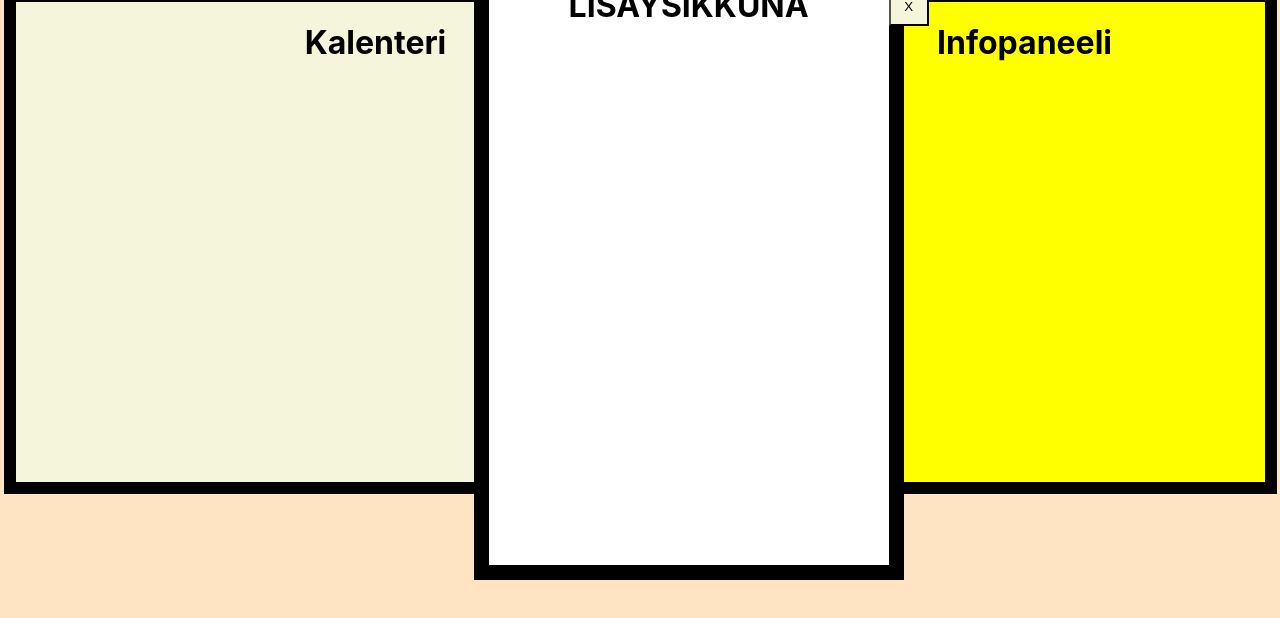
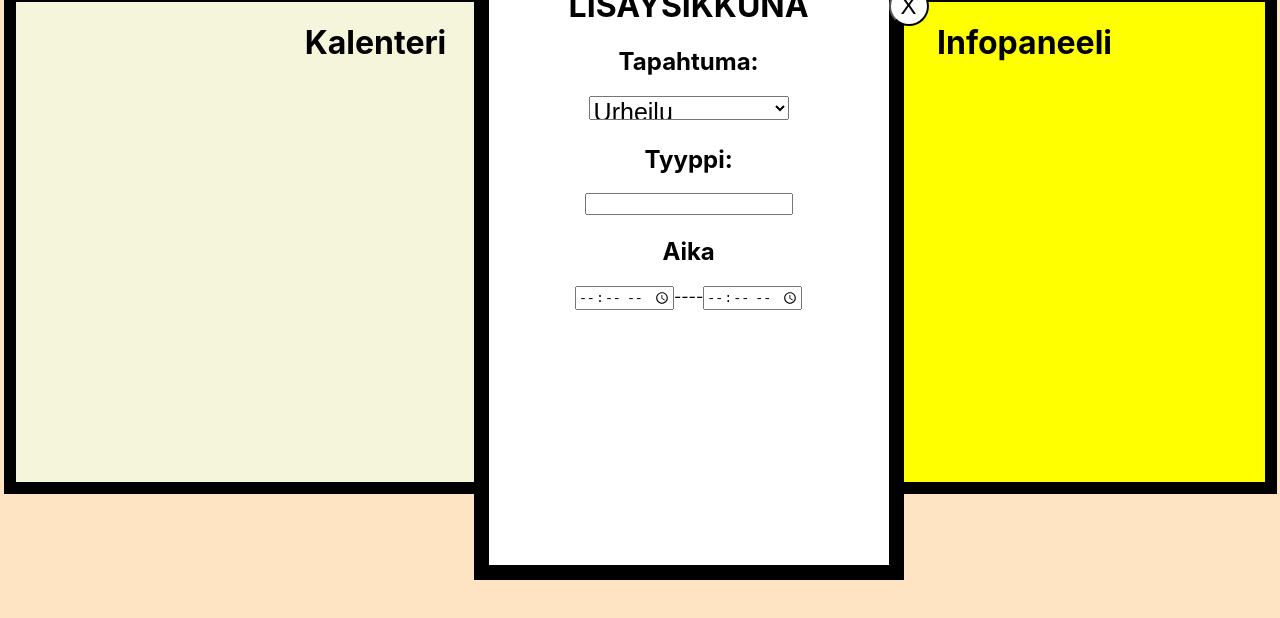
Before and after one commit to aashem/Ohjelmointi4, a React (Create React App) app in the folder unikalenteri/: page / in a window 1280 px wide. Both pictures are taken after a click on the button "Lisää". Shown: the part 271-889 px from the top of the page. Built offline with nearby package versions, Linux system fonts and the light colour scheme.

Commit message:
Lisätty kello ja lajikenttä

```diff
--- a/unikalenteri/src/App.css
+++ b/unikalenteri/src/App.css
@@ -44,12 +44,31 @@
 }
 
 .Ikkunanraksi {
+  border-radius: 25px;
+  font-size: 3vmin;
   float:right;
-  background-color: beige;
+  background-color: white;
   margin-left: 10vmin;
   position: absolute;
   height: 5vmin;
   width: 5vmin;
+}
+
+.Valintaboxi {
+  font-size: 25px;
+  height: 3vmin;
+  width: 25vmin;
+}
+
+.Lajikenttä input{
+  font-size: 25px;
+  width: 25vmin;
+  height: 2vmin;
+
+}
+
+.Ikkunanraksi:hover {
+  background-color: red;
 }
 
 .Lisäysikkuna {
--- a/unikalenteri/src/App.js
+++ b/unikalenteri/src/App.js
@@ -6,30 +6,74 @@ import './App.css';
 
 
 function App() {
-
-  /*
-  Pää funktio App()
-  */
-
-  //tilakoneet true, false
+  //Tilat
   const [popup, setPopup] = useState(false)
   const [painettu, setPainettu] = useState(true)
+  const [tapahtuma, setTapahtuma] = useState("")
+  const [lajiNäkyvyys, setLajiNäkyvyys] = useState("true")
+  const [laji, setLaji] = useState("")
+  const [tyyppi, setTyyppi] = useState("")
+  const [kelloAlku, setKelloAlku] = useState("")
+  const [kelloLoppu, setKelloLoppu] = useState("")
 
   //funtkio joka ohjaa näppäimen toimintaa
+  //Toglettaa visibility "visible" tai "hidden"
   const lisäyshandler = (e) => {
-    // muuttaa popupista true tai false jos se on true tai false, toglettaa onko visible vai hidden rivillä 35
-   popup ? setPopup(false) : setPopup(true)
+    popup ? setPopup(false) : setPopup(true)
   }
+
+  const valintaboxihandler = (e) => {
+    setTapahtuma(e.target.value)
+    if (e.target.value === "Uni") {
+      setLajiNäkyvyys(false)
+    }else{
+      setLajiNäkyvyys(true)
+    }
+  }
+
+  const lajihändler = (e) => {
+    setLaji(e.target.value)
+  }
+
+  const kellohändleralku = (e) => {
+    setKelloAlku(e.target.value)
+  }
+  const kellohändlerloppu = (e) => {
+    setKelloLoppu(e.target.value)
+  }
+
   return (
     <div>
         <header className="Otsikko">UNIKALENTERI</header>
       <div className = "Pääruutu"><h1>Pääruutu</h1>
-      <div className = "Lisäysikkuna" style = {{visibility: popup ? "visible" : "hidden"}}>
-      <h1>LISÄYSIKKUNA
-        <button className="Ikkunanraksi" onClick={lisäyshandler}>X</button>
-      </h1>
+        <div className = "Lisäysikkuna" style = {{visibility: popup ? "visible" : "hidden"}}>
+          <h1>
+            LISÄYSIKKUNA
+            <button className="Ikkunanraksi" onClick={lisäyshandler}>X</button>
+          </h1>
+          <h2>
+            Tapahtuma:
+          </h2>
+          <select className = "Valintaboxi" onChange={valintaboxihandler}>
+            <option value="Urheilu">Urheilu</option>
+            <option value="Uni">Uni</option>
+          </select>
+          <div className= "Lajikenttä" style ={{visibility: lajiNäkyvyys && popup ? "visible" : "hidden"}}>
+            <h2>
+              Tyyppi:
+            </h2>
+            <form>
+              <input className = "Lajikenttä" onChange = {lajihändler}></input>
+            </form>
+          </div>
+          <div className = "Kello" >
+            <h2>Aika</h2>
+            <input onChange = {kellohändleralku} type="time" min="00:00" max="24:00" required></input>
+            ----
+            <input  onChange = {kellohändlerloppu} type="time" min="00:00" max="24:00" required></input>
 
-      </div>
+          </div>
+        </div>
         <div className = "Kalenteri"><h1>Kalenteri</h1></div>
         <div className = "Infopaneeli">
           <h1>
```
